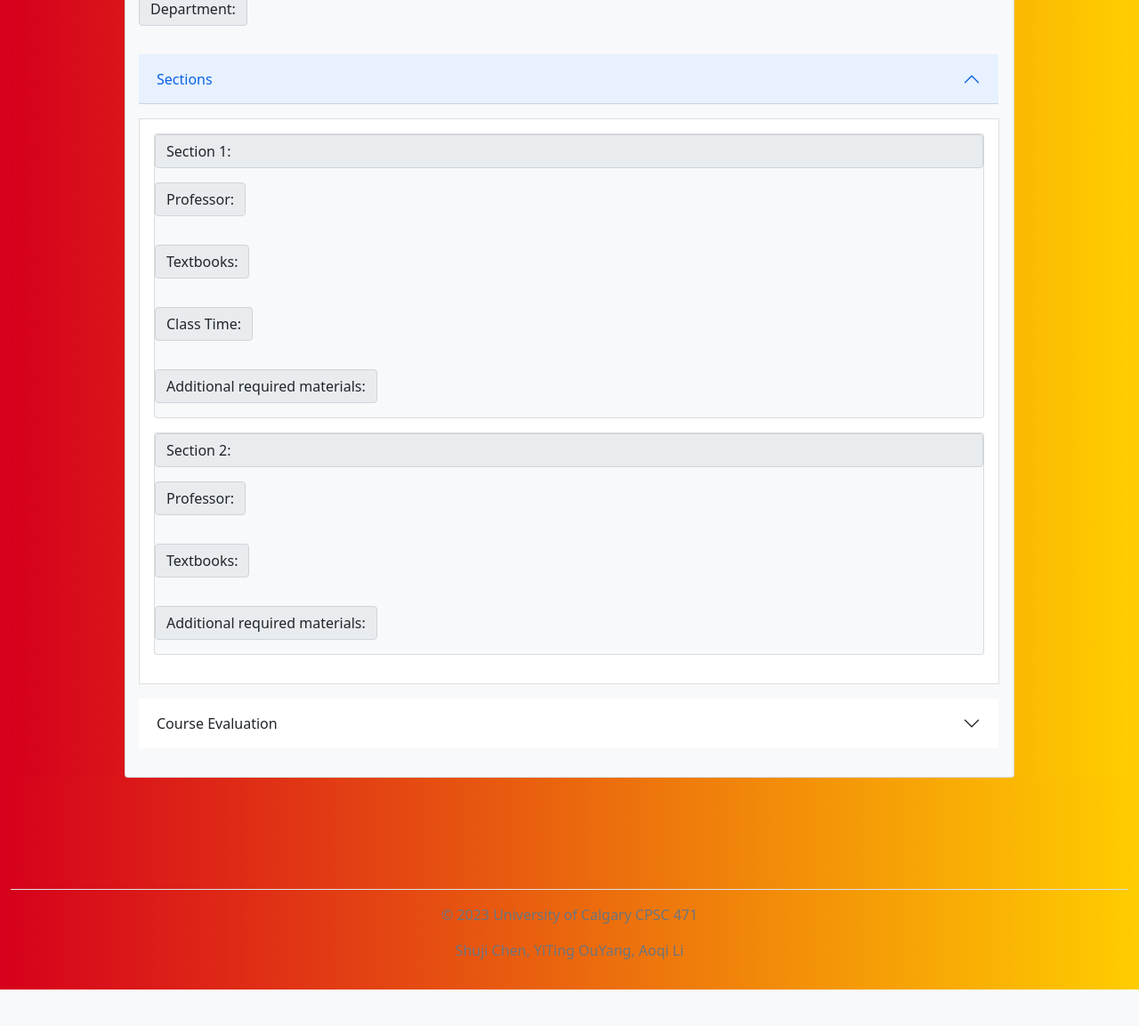
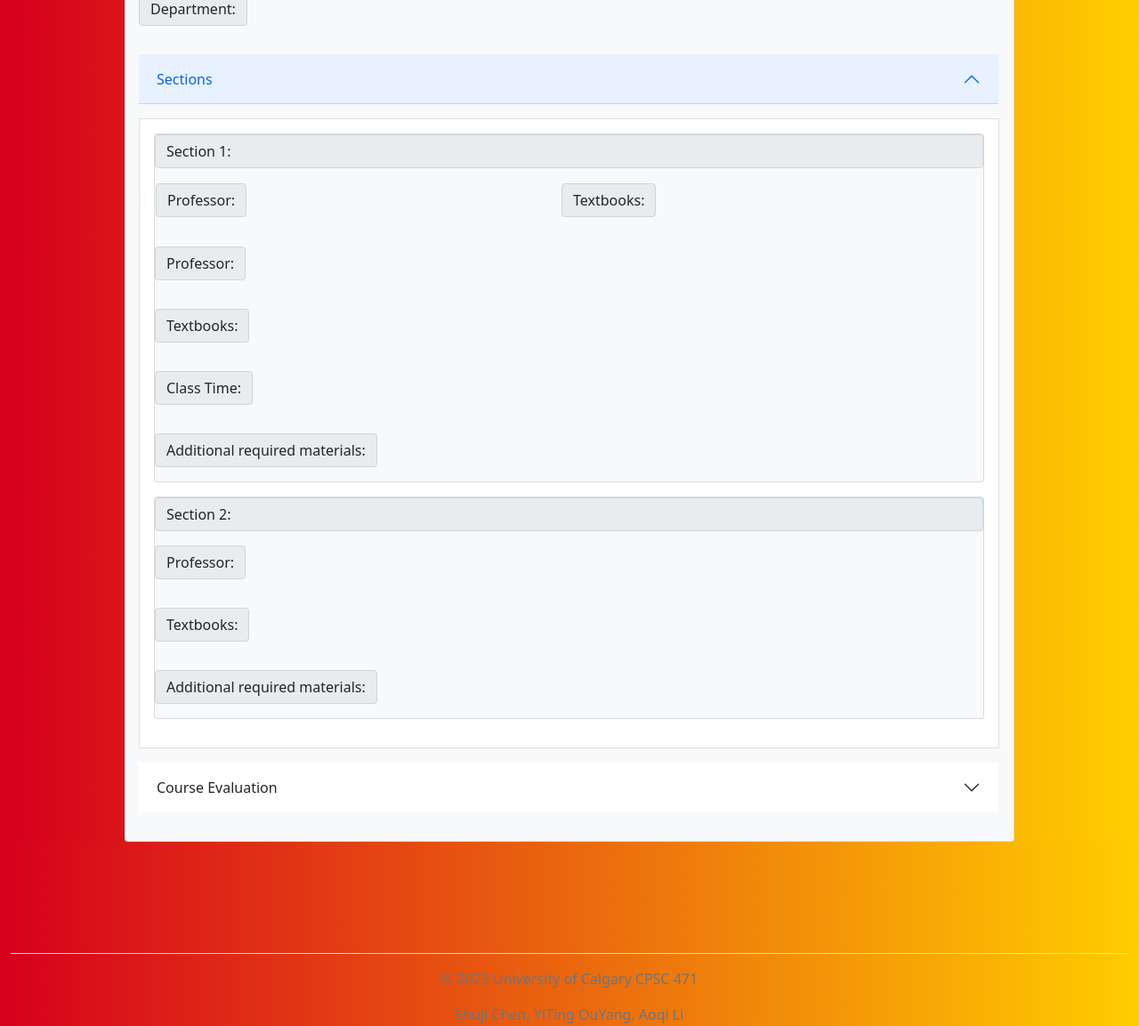
Before and after one commit to csj9703/University-Course-Management-Web-Application, a PHP site: page /courseDetailPage.php in a window 1280 px wide, after a click on "Sections". Shown: the part 548-1701 px from the top of the page at 89% size. Before the commit the page ends 1660 px from the top, so only its background shows below. Run offline with PHP 8.4, Linux system fonts and the light colour scheme; the visitor is signed in with stand-in values (Sample User, id 1).

Commit message:
Update courseDetailBox.php

```diff
--- a/components/courseDetailBox.php
+++ b/components/courseDetailBox.php
@@ -35,8 +35,25 @@
             </div>
             <div class="card card-body collapse" aria-expanded="false" id="courseCollapse">
 
+                <!-- Section 1 -->
                 <div class="card text-dark bg-light mb-3">
                     <span class="input-group-text">Section 1: </span>
+
+                    <table>
+                <tr>
+                    <td>
+                        <div class="input-group mt-3 mb-3">
+                            <span class="input-group-text">Professor: </span>
+                        </div>
+                    </td>
+                    <td>
+                        <div class="input-group mt-3 mb-3">
+                            <span class="input-group-text">Textbooks: </span>
+                        </div>
+                    </td>
+                </tr>
+                </table>
+
                     <div class="input-group mt-3 mb-3">
                         <span class="input-group-text">Professor: </span>
                     </div>
@@ -49,8 +66,11 @@
                     <div class="input-group mt-3 mb-3">
                         <span class="input-group-text">Additional required materials: </span>
                     </div>
+
+
                 </div>
 
+                <!-- Section 2 -->
                 <div class="card text-dark bg-light mb-3">
                     <span class="input-group-text">Section 2: </span>
                     <div class="input-group mt-3 mb-3">
```
